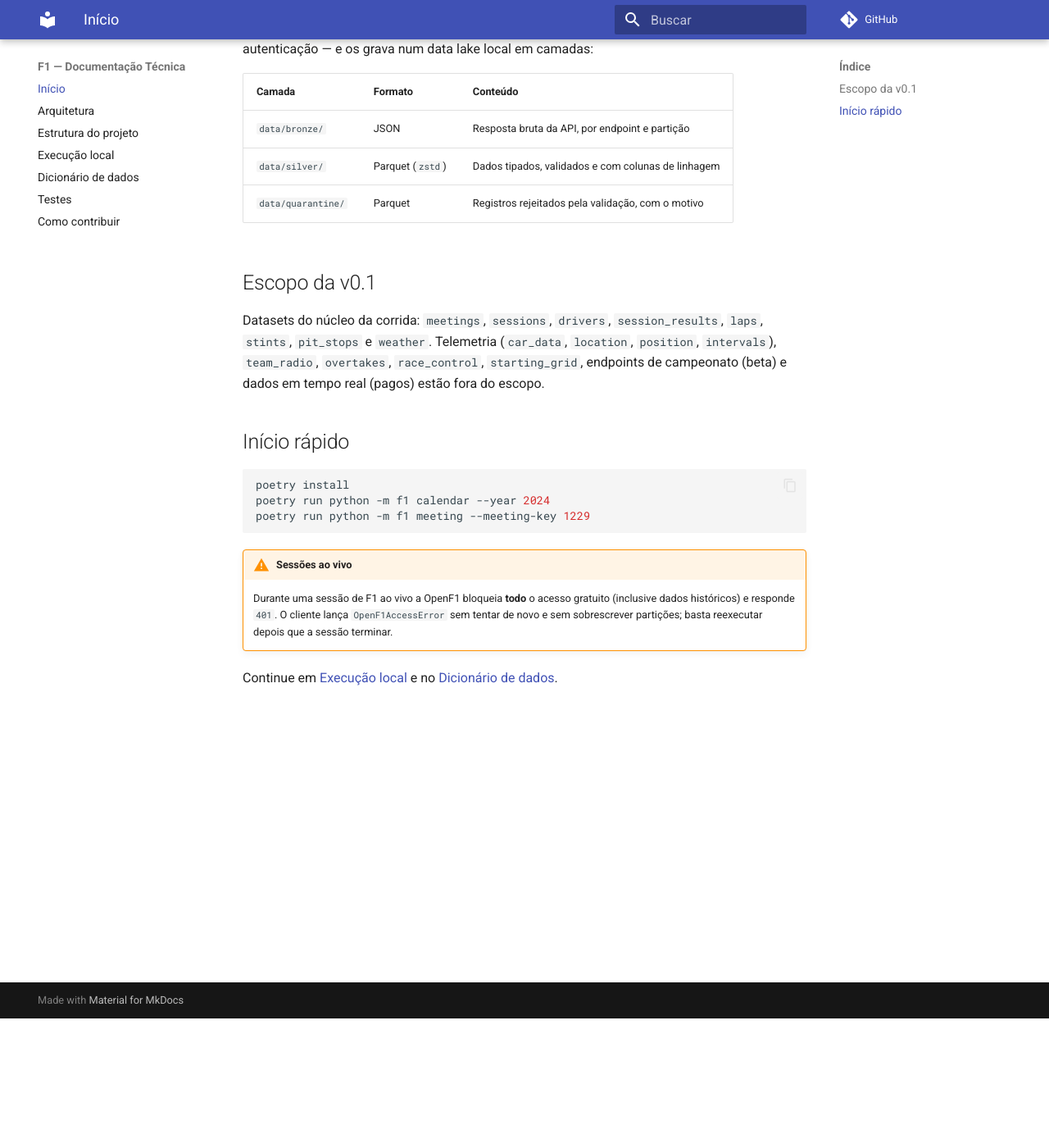
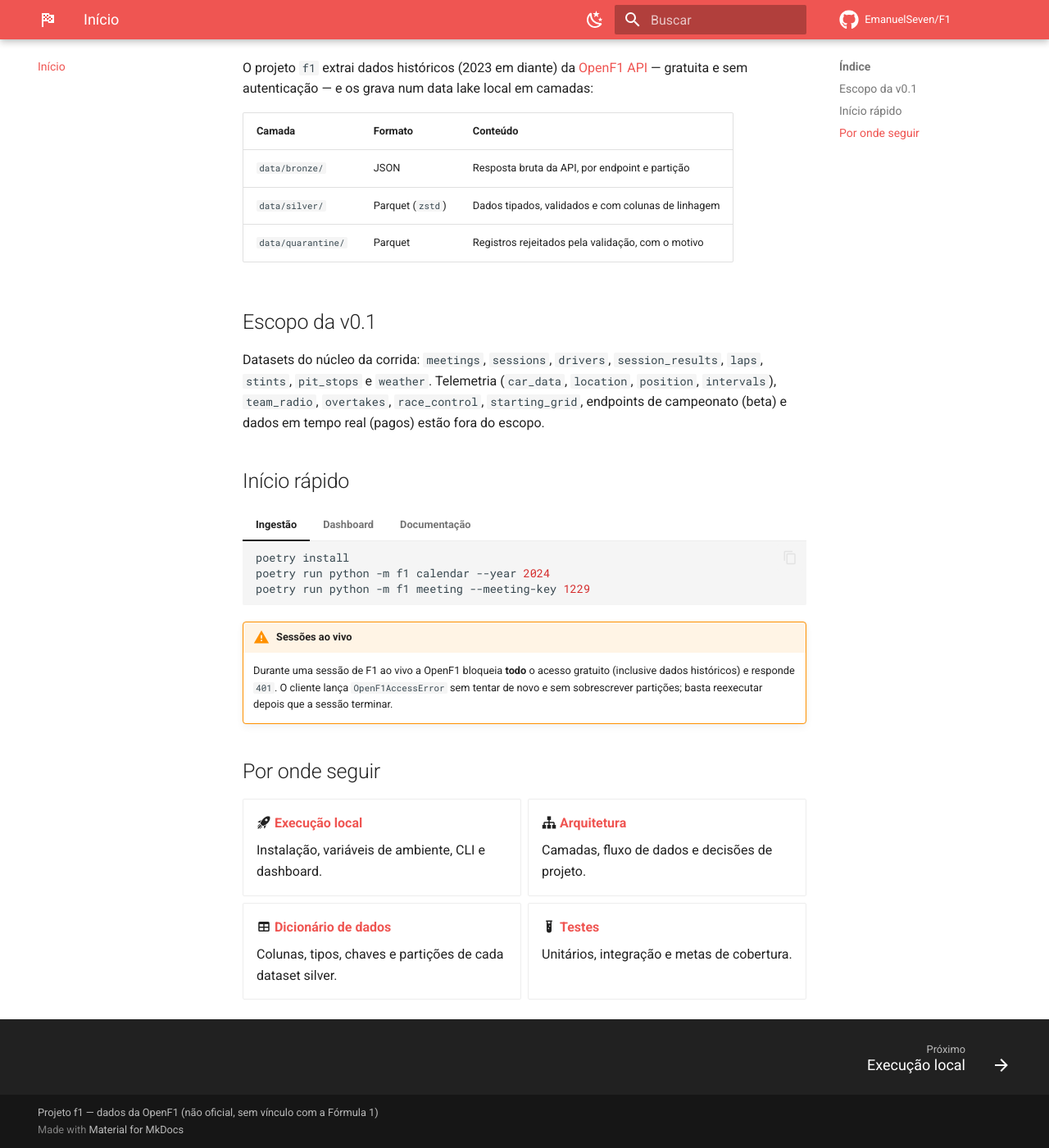
Before and after one commit to EmanuelSeven/F1, an MkDocs documentation site: the page built from docs/index.md, in a window 1280 px wide and 1400 px high, scrolled down 158 px. Shown: the whole window at 82% size. Built offline with MkDocs 1.6.1 and Material for MkDocs 9.7.7, drawn with Linux system fonts in a browser that asks for light colours; comment, search, counter and statistics services are not loaded.

Commit message:
docs: amplia configuração do mkdocs-material
Adiciona modo claro/escuro, abas de navegação, busca em português,
diagrama Mermaid da arquitetura, cards e abas na página inicial e a
seção de documentação com os atalhos taskipy.

Co-Authored-By: Claude Opus 5.5 <noreply@anthropic.com>

````diff
--- a/.pre-commit-config.yaml
+++ b/.pre-commit-config.yaml
@@ -6,6 +6,7 @@ repos:
       - id: end-of-file-fixer
       - id: fix-byte-order-marker
       - id: check-yaml
+        args: [--unsafe] # mkdocs.yml usa tags !!python/name do Material
       - id: check-toml
       - id: check-added-large-files
       - id: detect-private-key
--- a/docs/index.md
+++ b/docs/index.md
@@ -14,13 +14,48 @@ Datasets do núcleo da corrida: `meetings`, `sessions`, `drivers`, `session_resu
 
 ## Início rápido
 
-```bash
-poetry install
-poetry run python -m f1 calendar --year 2024
-poetry run python -m f1 meeting --meeting-key 1229
-```
+=== "Ingestão"
+
+    ```bash
+    poetry install
+    poetry run python -m f1 calendar --year 2024
+    poetry run python -m f1 meeting --meeting-key 1229
+    ```
+
+=== "Dashboard"
+
+    ```bash
+    poetry run task dashboard
+    ```
+
+=== "Documentação"
+
+    ```bash
+    poetry install --with docs
+    poetry run task docs
+    ```
 
 !!! warning "Sessões ao vivo"
     Durante uma sessão de F1 ao vivo a OpenF1 bloqueia **todo** o acesso gratuito (inclusive dados históricos) e responde `401`. O cliente lança `OpenF1AccessError` sem tentar de novo e sem sobrescrever partições; basta reexecutar depois que a sessão terminar.
 
-Continue em [Execução local](execucao-local.md) e no [Dicionário de dados](datasets.md).
+## Por onde seguir
+
+<div class="grid cards" markdown>
+
+-   :material-rocket-launch: **[Execução local](execucao-local.md)**
+
+    Instalação, variáveis de ambiente, CLI e dashboard.
+
+-   :material-sitemap: **[Arquitetura](arquitetura.md)**
+
+    Camadas, fluxo de dados e decisões de projeto.
+
+-   :material-table: **[Dicionário de dados](datasets.md)**
+
+    Colunas, tipos, chaves e partições de cada dataset silver.
+
+-   :material-test-tube: **[Testes](testes.md)**
+
+    Unitários, integração e metas de cobertura.
+
+</div>
--- a/mkdocs.yml
+++ b/mkdocs.yml
@@ -1,25 +1,84 @@
 site_name: F1 — Documentação Técnica
-repo_url: https://github.com/EmanuelSeven/f1
+site_description: Pipeline de dados da OpenF1 API para um data lake local (bronze/silver).
+repo_url: https://github.com/EmanuelSeven/F1
+repo_name: EmanuelSeven/F1
+edit_uri: edit/main/docs/
+copyright: Projeto f1 — dados da OpenF1 (não oficial, sem vínculo com a Fórmula 1)
+
 theme:
   name: material
   language: pt-BR
+  icon:
+    logo: material/flag-checkered
+    repo: fontawesome/brands/github
+  palette:
+    - media: "(prefers-color-scheme: light)"
+      scheme: default
+      primary: red
+      accent: red
+      toggle:
+        icon: material/weather-night
+        name: Mudar para o modo escuro
+    - media: "(prefers-color-scheme: dark)"
+      scheme: slate
+      primary: red
+      accent: red
+      toggle:
+        icon: material/weather-sunny
+        name: Mudar para o modo claro
   features:
+    - navigation.instant
+    - navigation.tracking
+    - navigation.tabs
     - navigation.sections
     - navigation.top
+    - navigation.footer
+    - toc.follow
+    - search.suggest
+    - search.highlight
     - content.code.copy
-    - search.highlight
+    - content.code.annotate
+    - content.tabs.link
+    - content.action.edit
+
+plugins:
+  - search:
+      lang: pt
+
 markdown_extensions:
+  - abbr
   - admonition
+  - attr_list
+  - def_list
+  - md_in_html
   - tables
   - toc:
       permalink: true
-  - pymdownx.highlight
-  - pymdownx.superfences
+  - pymdownx.details
+  - pymdownx.emoji:
+      emoji_index: !!python/name:material.extensions.emoji.twemoji
+      emoji_generator: !!python/name:material.extensions.emoji.to_svg
+  - pymdownx.highlight:
+      anchor_linenums: true
+  - pymdownx.inlinehilite
+  - pymdownx.keys
+  - pymdownx.superfences:
+      custom_fences:
+        - name: mermaid
+          class: mermaid
+          format: !!python/name:pymdownx.superfences.fence_code_format
+  - pymdownx.tabbed:
+      alternate_style: true
+  - pymdownx.tasklist:
+      custom_checkbox: true
+
 nav:
   - Início: index.md
-  - Arquitetura: arquitetura.md
-  - Estrutura do projeto: estrutura.md
-  - Execução local: execucao-local.md
-  - Dicionário de dados: datasets.md
-  - Testes: testes.md
-  - Como contribuir: contribuicao.md
+  - Guia:
+      - Execução local: execucao-local.md
+      - Testes: testes.md
+      - Como contribuir: contribuicao.md
+  - Referência:
+      - Arquitetura: arquitetura.md
+      - Estrutura do projeto: estrutura.md
+      - Dicionário de dados: datasets.md
````
Also changed, not shown: docs/arquitetura.md (+11 -11 lines), docs/execucao-local.md (+18 -0 lines).
